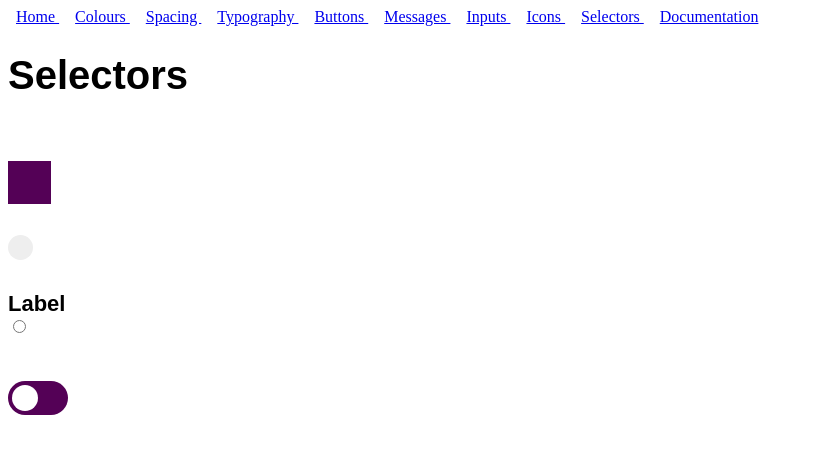
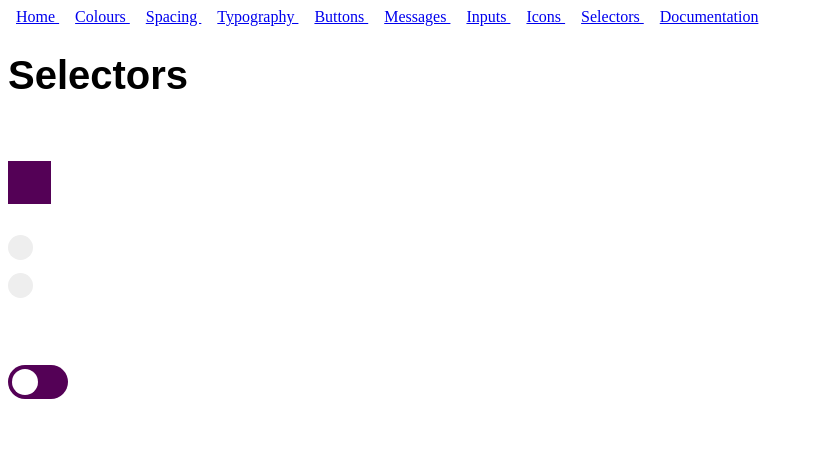
Before and after one commit to Ahallard/DS-assigment-2, a website: page scss/componets/selectors/selectors.html in a window 1280 px wide. Shown: the whole page, without its empty margins (0-814 px from the left). Drawn offline with Linux system fonts and the light colour scheme.

Commit message:
radio selector update

```diff
--- a/scss/componets/selectors/selectors.html
+++ b/scss/componets/selectors/selectors.html
@@ -22,11 +22,12 @@
             <input class="radioBox" type="checkbox" name="checkbox">
             <span class="radioMark"></span>
         </label>
+        <label class="Radio">
+            <br/>
+            <input class="radioBox" type="checkbox" name="checkbox">
+            <span class="radioMark"></span>
+        </label>
         <br/>
-        <label class="bold-1">Label
-            <br/>
-            <input class="radio" type="radio" name="radio">
-        </label>
         <br/>
          <br/>
         <label class="switch">
```
